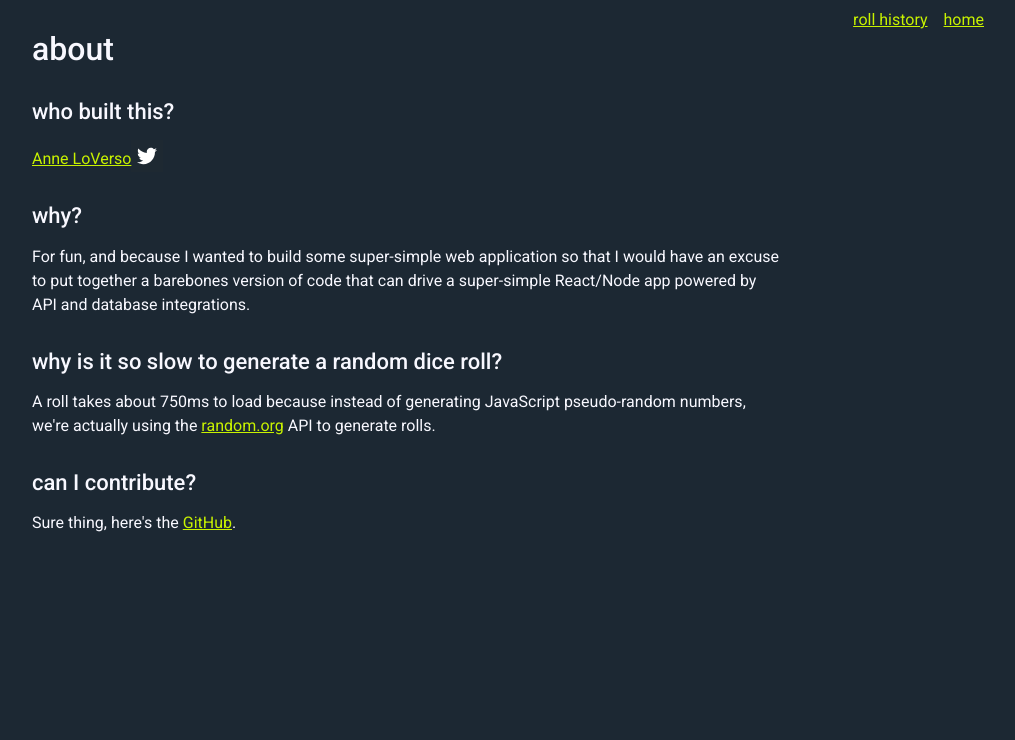
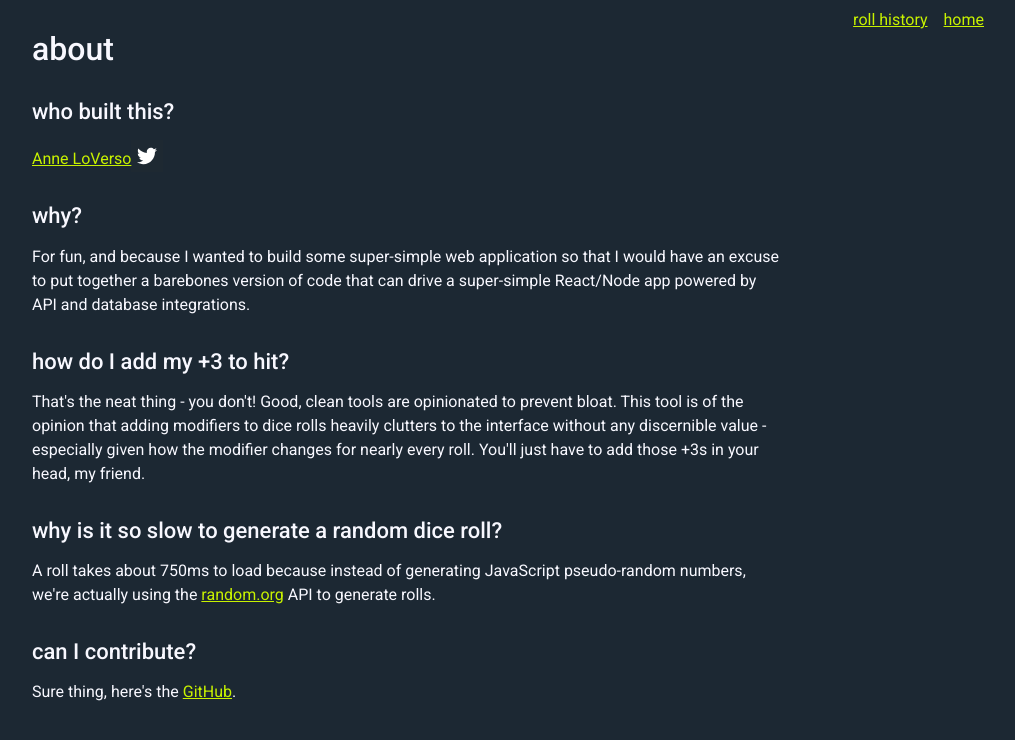
Before and after one commit to aloverso/dice-roller, a Next.js app: page /about in a window 1280 px wide. Shown: the top 740 px of the page, without its empty margins (233-1248 px from the left). Built offline with nearby package versions, Linux system fonts and the light colour scheme.

Commit message:
add about faq for modifiers

```diff
--- a/src/About.tsx
+++ b/src/About.tsx
@@ -33,6 +33,14 @@ export const About = (): ReactElement => {
             React/Node app powered by API and database integrations.
           </p>
 
+          <h3 className="text-l mtm">how do I add my +3 to hit?</h3>
+          <p>
+            That's the neat thing - you don't! Good, clean tools are opinionated to prevent bloat. This
+            tool is of the opinion that adding modifiers to dice rolls heavily clutters to the interface
+            without any discernible value - especially given how the modifier changes for nearly every
+            roll. You'll just have to add those +3s in your head, my friend.
+          </p>
+
           <h3 className="text-l mtm">why is it so slow to generate a random dice roll?</h3>
           <p>
             A roll takes about 750ms to load because instead of generating JavaScript pseudo-random
```
